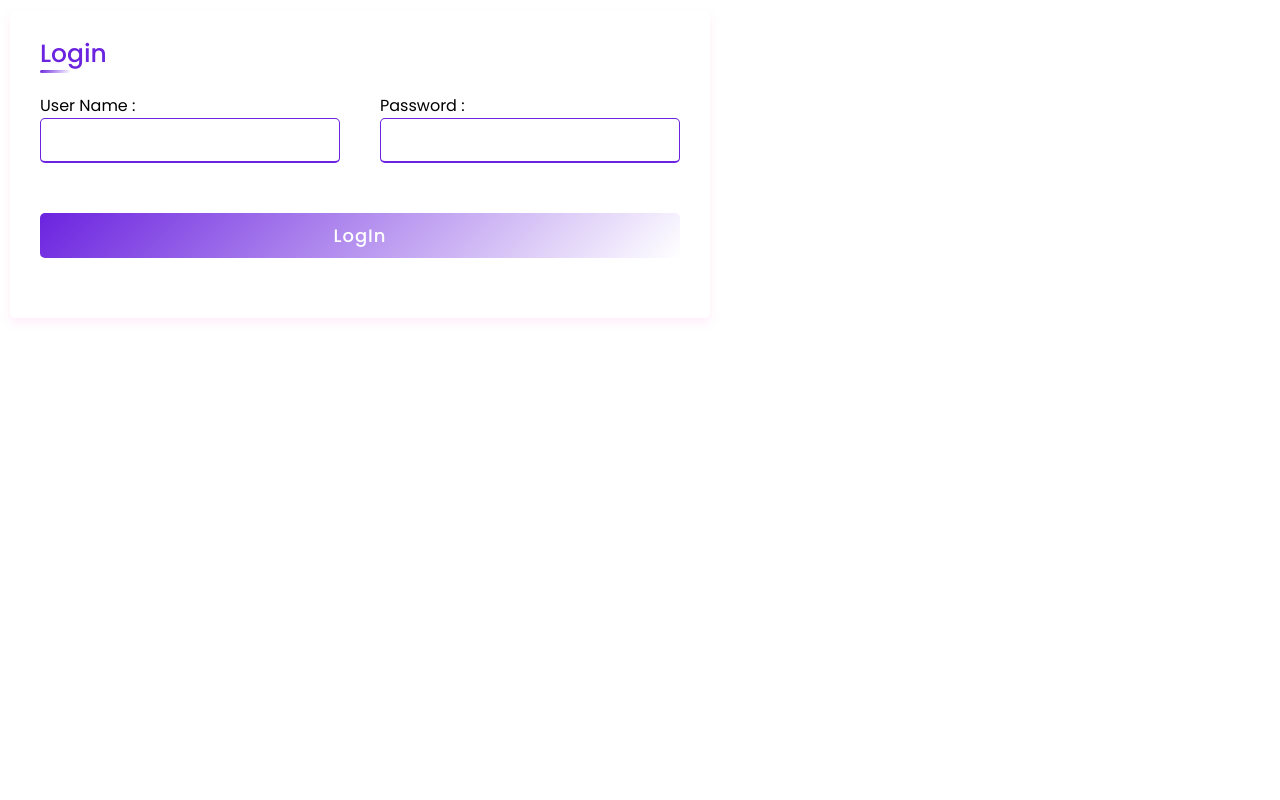
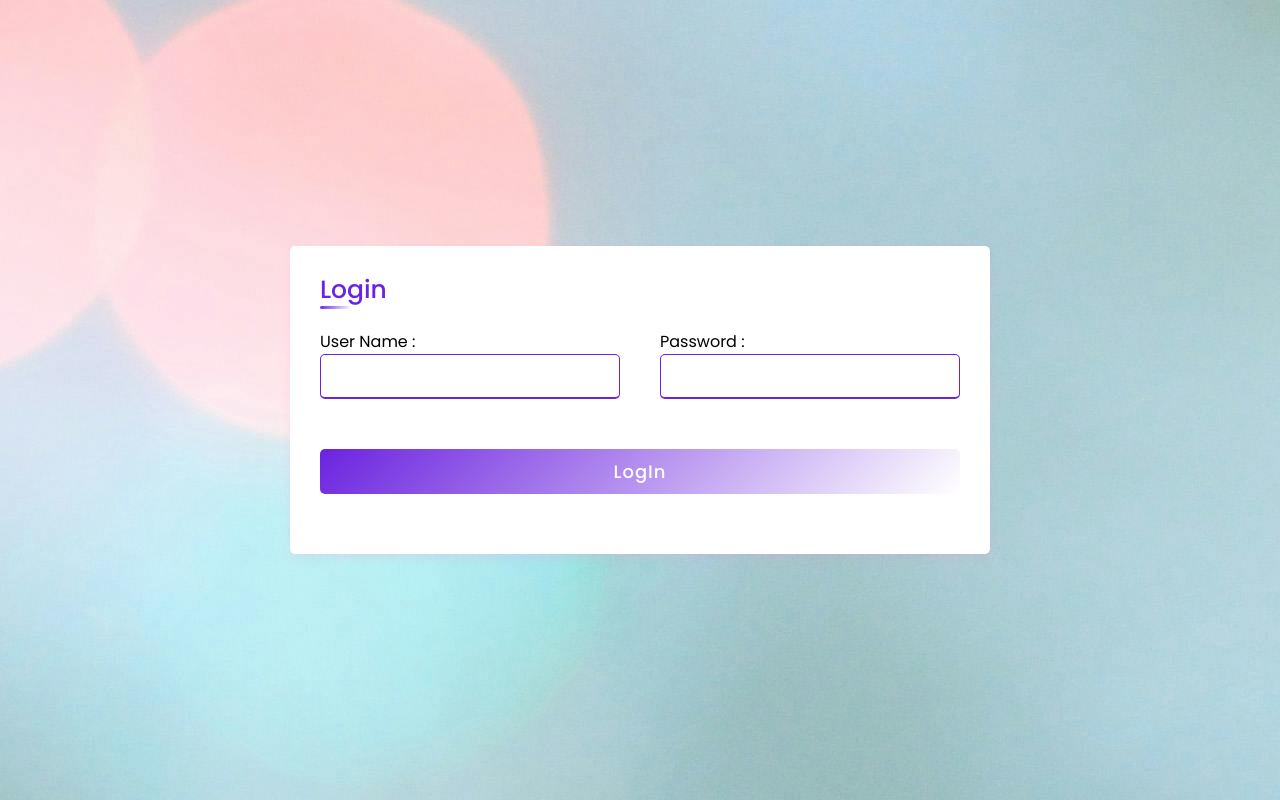
Before and after one commit to likhitha-a12/workcohol, a Django app: page /register/login/ in a window 1280 px wide. Run offline with Django 4.2, Linux system fonts and the light colour scheme.

Commit message:
Resolved merge conflicts

```diff
--- a/static/css/stylelog.css
+++ b/static/css/stylelog.css
@@ -15,19 +15,18 @@
 }*/
 body {
   height: 100vh;
-<<<<<<< HEAD
+
   width:100%;
-=======
->>>>>>> a23f1805dc0c8bba1d5835012350605735aeb4bb
+
   display: flex;
   justify-content: center;
   align-items: center;
   padding: 10px;
-<<<<<<< HEAD
+
   background: url('../images/bg.jpg') no-repeat center center fixed;
-=======
-  background: url('../images/login1.jpg') no-repeat center center fixed;
->>>>>>> a23f1805dc0c8bba1d5835012350605735aeb4bb
+
+
+
 }
 
 .container{
```
